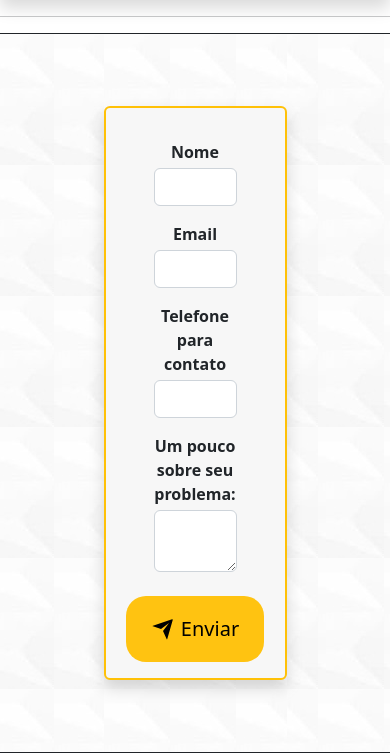
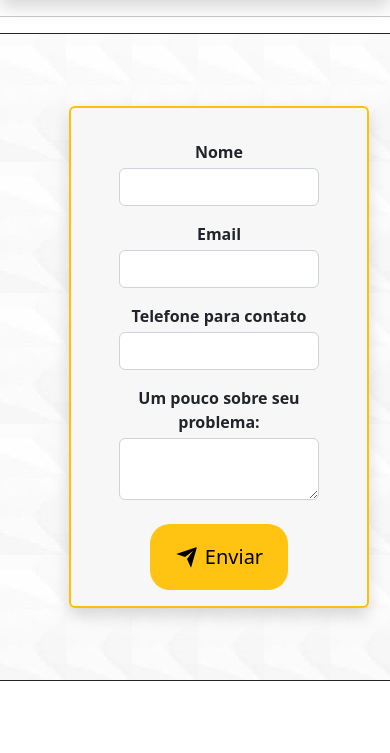
Before and after one commit to Gugu21v1/WilsonGonzagaSite, a Flask app: page /mensagem in a window 390 px wide. Shown: the part 100-853 px from the top of the page. After the commit the page ends 781 px from the top, so only its background shows below. Run offline with Flask 3, Linux system fonts and the light colour scheme; some libraries are stand-ins or nearby versions.

Commit message:
Alterações para Mobile.

```diff
--- a/OPrimeiroSite/templates/enviar_mensagem.html
+++ b/OPrimeiroSite/templates/enviar_mensagem.html
@@ -19,11 +19,11 @@
 </script>
 
 <div class="row bg border-top border-bottom border-dark">
-    <div class="col-3">
+    <div class="col-2">
     </div>
-    <div class="col-6">
-        <div class="bg py-4 ">
-            <div class="container mb-5 text-center cinza p-3 px-5 border border-2 mt-5 rounded border-warning shadow shadow-5">
+    <div class="col-8">
+        <div class="bg py-4">
+            <div class="container mb-5 text-center cinza p-3 px-5 border border-2 mt-5 rounded border-warning shadow shadow-5" style="min-width: 300px">
                 <form method='POST' action="" class="rounded-5 mt-3">
                     {{ form.csrf_token }}
                     <div class='form-group pb-3'>
--- a/OPrimeiroSite/templates/home.html
+++ b/OPrimeiroSite/templates/home.html
@@ -351,7 +351,7 @@
         <p class="cor_texto mt-3 mb-4" style="color:#000000; font-size: 20px; font-weight: 500">Entre em contato conosco
             via
             Email, Whatsapp ou Instagram!</p>
-        <p style="color:#000000; font-size: 20px; font-weight: 900; margin-top: -30px"> ━━━━━━━━━━━━━━━━━━━━━━━━━━━ </p>
+        <p style="color:#000000; font-size: 20px; font-weight: 900; margin-top: -30px"> ━━━━━━━━━━━━━━━━━━━━━━━━━ </p>
         <p style="color:#000000; font-size: 20px; font-weight: 400; margin-top: -35px; letter-spacing: -5px">
             ‒‒‒‒‒‒‒‒‒‒‒‒‒‒‒‒‒‒‒‒‒ </p>
         <a class="py-3 ms-1"
```
